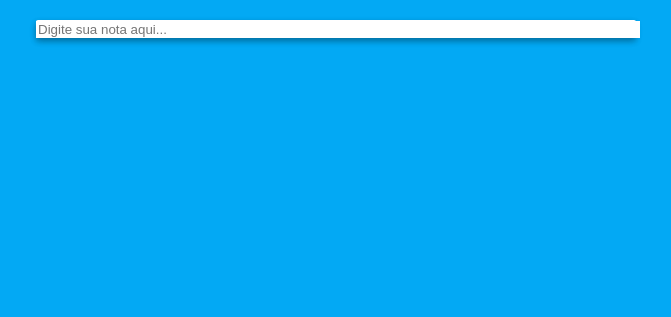
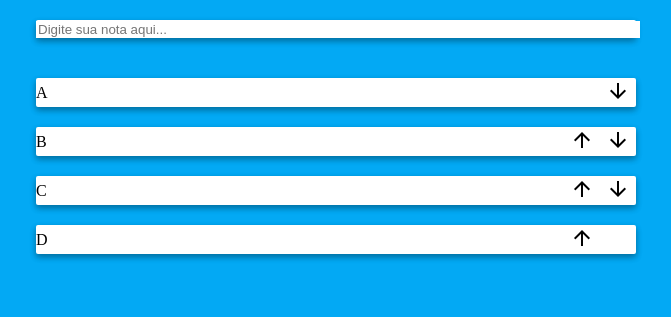
Before and after one commit to claudiovirgens/NotepadReact, a React app: page / in a window 1280 px wide. Shown: the whole page, without its empty margins (304-975 px from the left). Built offline with nearby package versions, Linux system fonts and the light colour scheme.

Commit message:
Melhorias visuais e pequenas correções

```diff
--- a/index.html
+++ b/index.html
@@ -1,11 +1,15 @@
 <!DOCTYPE html>
 <html>
+
 <head>
 
     <title>Document</title>
+    <link href="https://fonts.googleapis.com/icon?family=Material+Icons" rel="stylesheet">
 </head>
+
 <body>
     <div id="root"></div>
     <script src="./index.js"></script>
 </body>
+
 </html>
--- a/index.js
+++ b/index.js
@@ -1,11 +1,12 @@
 import React from "react";
 import ReactDOM from "react-dom";
+import classNames from "classnames";
 
 import "./index.scss";
 
 class App extends React.Component {
   state = {
-    notes: []
+    notes: ["A", "B", "C", "D"]
   };
 
   handleAddNote = text => {
@@ -14,11 +15,28 @@ class App extends React.Component {
     }));
   };
 
+  handleMove = (direction, index) => {
+    this.setState(prevState => {
+      const newNotes = prevState.notes.slice();
+      const removedNote = newNotes.splice(index, 1)[0];
+
+      if (direction === "up") {
+        newNotes.slice(index - 1, 0, removedNote);
+      } else {
+        newNotes.splice(index + 1, 0, removedNote);
+      }
+
+      return {
+        notes: newNotes
+      };
+    });
+  };
+
   render() {
     return (
       <div className="container">
         <NewNote onAddNote={this.handleAddNote} />
-        <NoteList notes={this.state.notes} />
+        <NoteList notes={this.state.notes} onMove={this.handleMove} />
       </div>
     );
   }
@@ -58,10 +76,34 @@ class NewNote extends React.Component {
   }
 }
 
-const NoteList = ({ notes }) => (
+const NoteList = ({ notes, onMove }) => (
   <div className="note-list">
-    {notes.map(note => (
-      <div className="note">{note}</div>
+    {notes.map((note, index) => (
+      <div className="note">
+        <span className="note__text">{note}</span>
+
+        <button
+          className={classNames("note__button", {
+            "note__button--hidden": index === 0
+          })}
+          onClick={() => {
+            onMove("up", index);
+          }}
+        >
+          <i className="material-icons">arrow_upward</i>
+        </button>
+
+        <button
+          className={classNames("note__button", {
+            "note__button--hidden": index === notes.length - 1
+          })}
+          onClick={() => {
+            onMove("down", index);
+          }}
+        >
+          <i className="material-icons">arrow_downward</i>
+        </button>
+      </div>
     ))}
   </div>
 );
--- a/index.scss
+++ b/index.scss
@@ -44,9 +44,25 @@ body {
 }
 
 .note {
+  display: flex;
+  align-items: center;
   margin-bottom: 20px;
   background-color: #fff;
   padding: 10x 12px;
   border-radius: 2px;
   @include box-shadow(2);
+
+  &__text {
+    flex: 1;
+  }
+
+  &__button {
+    background-color: transparent;
+    border: 0;
+    cursor: pointer;
+
+    &--hidden {
+      visibility: hidden;
+    }
+  }
 }
--- a/package.json
+++ b/package.json
@@ -9,6 +9,7 @@
   "author": "Claudio Virgens",
   "license": "ISC",
   "dependencies": {
+    "classnames": "^2.2.6",
     "react": "^16.5.2",
     "react-dom": "^16.5.2"
   },
```
Also changed, not shown: NewNote.js (added), Note.js (added), NoteList.js (added), dist/index.html, 4 other files.
